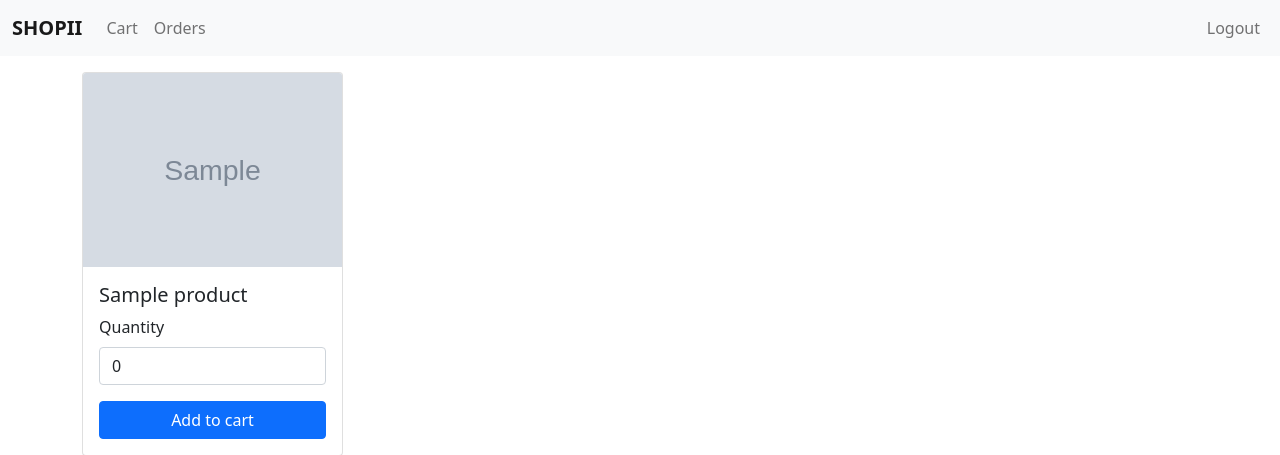
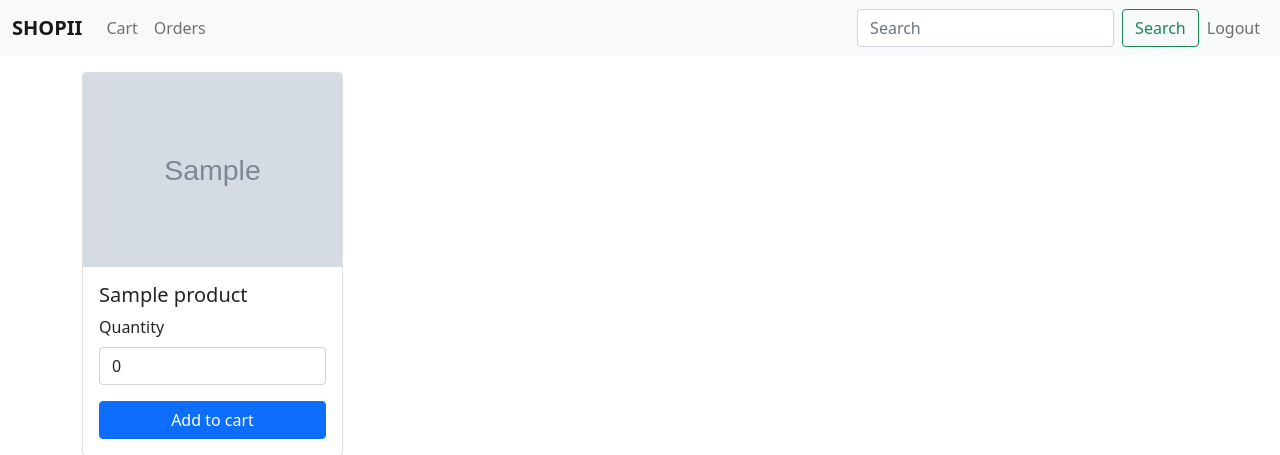
Before and after one commit to HellBus1/PBKK-Directory, a CodeIgniter 4 app: template ci-commerce/app/Views/index.php in a window 1280 px wide. Shown: the top 455 px of the page. Run offline with PHP 8.4 and a stand-in for CodeIgniter, Linux system fonts and the light colour scheme; the template is opened without the code that fills it: most values are stand-ins (such as "Sample title", 1, 10 or a date in 2020); grey boxes marked "Sample" are stand-in pictures; data that the repository does not hold is empty; some libraries are stand-ins or nearby versions.

Commit message:
feat: update verification status and search products

```diff
--- a/ci-commerce/app/Config/Routes.php
+++ b/ci-commerce/app/Config/Routes.php
@@ -33,6 +33,7 @@ $routes->setAutoRoute(true);
 // We get a performance increase by specifying the default
 // route since we don't have to scan directories.
 $routes->get('/', 'Home::index');
+$routes->get('/search', 'Home::search');
 
 $routes->get('/admin', 'AdminController::index', ['filter' => 'authfilter']);
 $routes->post('/admin/login', 'AuthAdminController::login');
--- a/ci-commerce/app/Controllers/UserController.php
+++ b/ci-commerce/app/Controllers/UserController.php
@@ -88,7 +88,6 @@ Class UserController extends BaseController
 
   public function transactionList()
   {
-    // list semua transaction order by time desc
     $order = new Order();
     $user_id = session()->id;
     $data['orders'] = $order->where('usr_id', $user_id)->findAll();
--- a/ci-commerce/app/Views/index.php
+++ b/ci-commerce/app/Views/index.php
@@ -23,5 +23,8 @@
         </div>
       </div>
     <?php endforeach ?>
+    <?php if(empty($products)) : ?>
+      <h2 class="text-center">No Product Found</h2>
+    <?php endif ?>
   </div>
 <?= $this->endSection() ?>
--- a/ci-commerce/app/Views/templates/nav.php
+++ b/ci-commerce/app/Views/templates/nav.php
@@ -15,8 +15,14 @@
           </li>
         <?php endif ?>
       </ul>
-      <form class="d-flex">
+      </div>
+        <form class="d-flex" action="/search" method="GET">
+          <input class="form-control me-2" type="search" placeholder="Search" aria-label="Search" name="search">
+          <button class="btn btn-outline-success" type="submit">Search</button>
+        </form>
         <ul class="mb-2 navbar-nav me-auto mb-lg-0">
+          <li class="nav-item">
+          </li>
           <li class="nav-item">
             <?php if (session('logged_in')) : ?>
               <a class="nav-link" href="/logout">Logout</a>
@@ -25,7 +31,7 @@
             <?php endif ?>
           </li>
         </ul>
-      </form>
+    </div>
     </div>
   </div>
 </nav>
--- a/ci-commerce/app/Views/transaction.php
+++ b/ci-commerce/app/Views/transaction.php
@@ -35,6 +35,9 @@
       <p class="my-1">
         Address: <strong><?=$order['ord_alamat']?></strong>
       </p>
+      <p class="my-1">
+        Status: <strong><?=$order['ord_verified_by_seller'] ? 'Verified' : 'Not verified' ?></strong>
+      </p>
     </div>
   </div>
 <?= $this->endSection() ?>
--- a/ci-commerce/app/Views/transactions.php
+++ b/ci-commerce/app/Views/transactions.php
@@ -8,6 +8,7 @@
         <th scope="col">Timestamp</th>
         <th scope="col">Total Price</th>
         <th scope="col">Address</th>
+        <th scope="col">Status</th>
         <th scope="col">Action</th>
       </tr>
     </thead>
@@ -18,6 +19,7 @@
           <td><?=$order['ord_date']?></td>
           <td><?=$order['ord_total_penjualan']?></td>
           <td><?=$order['ord_alamat']?></td>
+          <td><?=$order['ord_verified_by_seller'] ? 'Verified' : 'Not verified' ?></td>
           <td><a class="btn btn-sm btn-primary" href="/transactions/<?=$order['id']?>">Detail</a></td>
         </tr>
       <?php endforeach ?>
```
Also changed, not shown: ci-commerce/app/Controllers/Home.php (+8 -0 lines).
